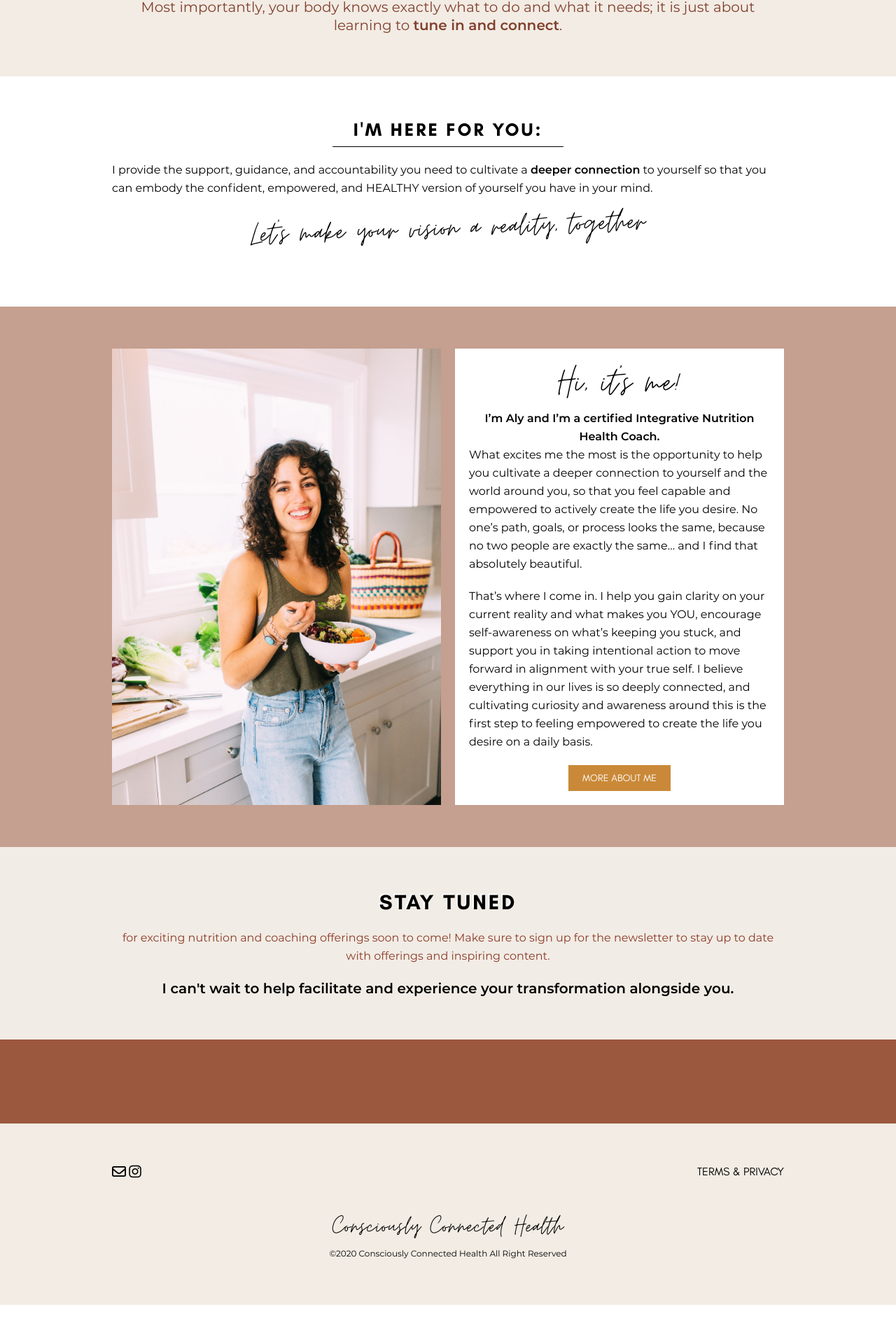
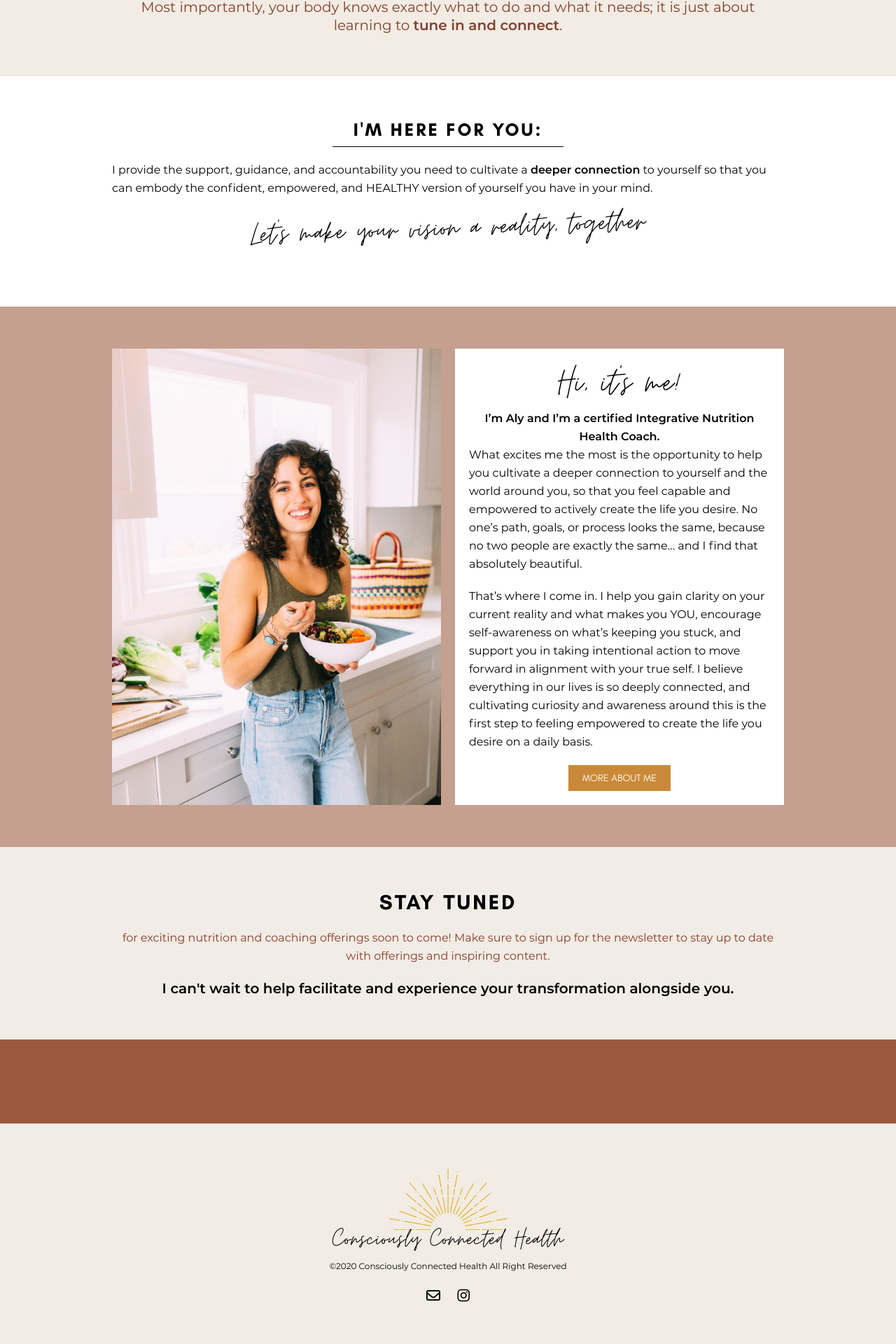
Before and after one commit to Consciously-Connected-Health/consciously-connected-health.github.io, a Jekyll site: the page built from index.html, in a window 1280 px wide. Shown: the part 996-2916 px from the top of the page at 70% size. Built offline with Jekyll 4.4.1, drawn with Linux system fonts in a browser that asks for light colours; nearby versions of some CDN libraries; before the commit the page ends 2860 px from its top, so only the background shows below that.

Commit message:
Fix links

```diff
--- a/_includes/banner.html
+++ b/_includes/banner.html
@@ -1,4 +1,4 @@
 <div class="banner">
-  <a href="#" class="full-text">Click here to stay up to date on exciting announcements!</a>
-  <a href="#" class="short-text">Tap here to join the newsletter!</a>
+  <a href="/contact" class="full-text">Click here to stay up to date on exciting announcements!</a>
+  <a href="/contact" class="short-text">Tap here to join the newsletter!</a>
 </div>
--- a/_includes/footer.html
+++ b/_includes/footer.html
@@ -1,24 +1,21 @@
 <footer class="sunny-container">
   <div class="site-container">
     <div class="sunny">
-      <div class="social-media-links">
-        <a href="mailto:consciouslyconnectedhealth@gmail.com">
-          <i class="far fa-envelope fa-lg"></i>
-        </a>
-        <a href="https://www.instagram.com/consciouslyconnectedhealth/">
-          <i class="fab fa-instagram fa-lg"></i>
-        </a>
-      </div>
 
       <div>
         <div class="sun" style="background-image: url('/assets/img/rising_sun.png');" alt=""></div>
-        <!-- <div class="photo" style="background-image: url('/assets/img/me.jpg');"></div> -->
-        <!-- <img src="/assets/img/rising_sun.png" alt=""> -->
         <div class="logo fancy">Consciously Connected Health</div>
         <p class="copyright">&copy;2020 Consciously Connected Health All Right Reserved</p>
       </div>
 
-      <a  class="terms-privacy" href="#">Terms &amp; Privacy</a>
+      <div class="social-media-links">
+        <a href="mailto:consciouslyconnectedhealth@gmail.com" target="_blank">
+          <i class="far fa-envelope fa-lg"></i>
+        </a>
+        <a href="https://www.instagram.com/consciouslyconnectedhealth/" target="_blank">
+          <i class="fab fa-instagram fa-lg"></i>
+        </a>
+      </div>
     </div>
   </div>
 </footer>
--- a/_includes/navigation.html
+++ b/_includes/navigation.html
@@ -13,10 +13,10 @@
     <a href="/" class="logo">Consciously Connected Health</a>
 
     <div class="right-menu">
-      <a href="mailto:consciouslyconnectedhealth@gmail.com">
+      <a href="mailto:consciouslyconnectedhealth@gmail.com" target="_blank">
         <i class="far fa-envelope fa-lg"></i>
       </a>
-      <a href="https://www.instagram.com/consciouslyconnectedhealth/">
+      <a href="https://www.instagram.com/consciouslyconnectedhealth/" target="_blank">
         <i class="fab fa-instagram fa-lg"></i>
       </a>
     </div>
--- a/about.html
+++ b/about.html
@@ -41,7 +41,7 @@
 
         <p class="blurb">All so that you can feel empowered and confident in making choices that align with what keeps you at your best self.</p>
 
-        <a class="button" href="#">Let's work together</a>
+        <a class="button" href="/contact">Let's work together</a>
       </div>
   </div>
 </section>
--- a/assets/css/footer.css
+++ b/assets/css/footer.css
@@ -4,29 +4,15 @@
 
 footer .sunny {
   display: grid;
-  grid-template-columns: 1fr 2fr 1fr;
+  grid-template-columns: 1fr;
   gap: 2rem;
-}
-
-.sunny .social-media-links {
-  justify-self: left;
-}
-
-.sunny .terms-privacy {
-  justify-self: right;
-}
-
-.sunny a {
-  color: black;
-  font-size: 1.6rem;
-  text-transform: uppercase;
 }
 
 .sun {
   background-size: cover;
 
-  width: 34%;
-  padding-bottom: 17%;
+  width: 20%;
+  padding-bottom: 10%;
   overflow: hidden;
 
   margin: 0 auto;
@@ -42,17 +28,13 @@
   text-align: center;
 }
 
-@media screen and (max-width: 750px) {
-  footer .sunny {
-    grid-template-columns: 1fr;
-  }
+.sunny .social-media-links {
+  grid-row: 2;
+}
 
-  .sunny .social-media-links {
-    grid-row: 2;
-    justify-self: center;
-  }
-
-  .sunny .terms-privacy {
-    justify-self: center;
-  }
+.sunny .social-media-links a {
+  color: black;
+  font-size: 1.6rem;
+  text-transform: uppercase;
+  margin: 0 1rem;
 }
--- a/index.html
+++ b/index.html
@@ -35,7 +35,7 @@
 
 </p>
         <p>That’s where I come in. I help you gain clarity on your current reality and what makes you YOU, encourage self-awareness on what’s keeping you stuck, and support you in taking intentional action to move forward in alignment with your true self. I believe everything in our lives is so deeply connected, and cultivating curiosity and awareness around this is the first step to feeling empowered to create the life you desire on a daily basis.</p>
-        <a class="button" href="#">More About Me</a>
+        <a class="button" href="/about">More About Me</a>
       </div>
     </div>
   </div>
```
Also changed, not shown: contact.html (added, +32 -0 lines), assets/img/rising_sun.png (added).
